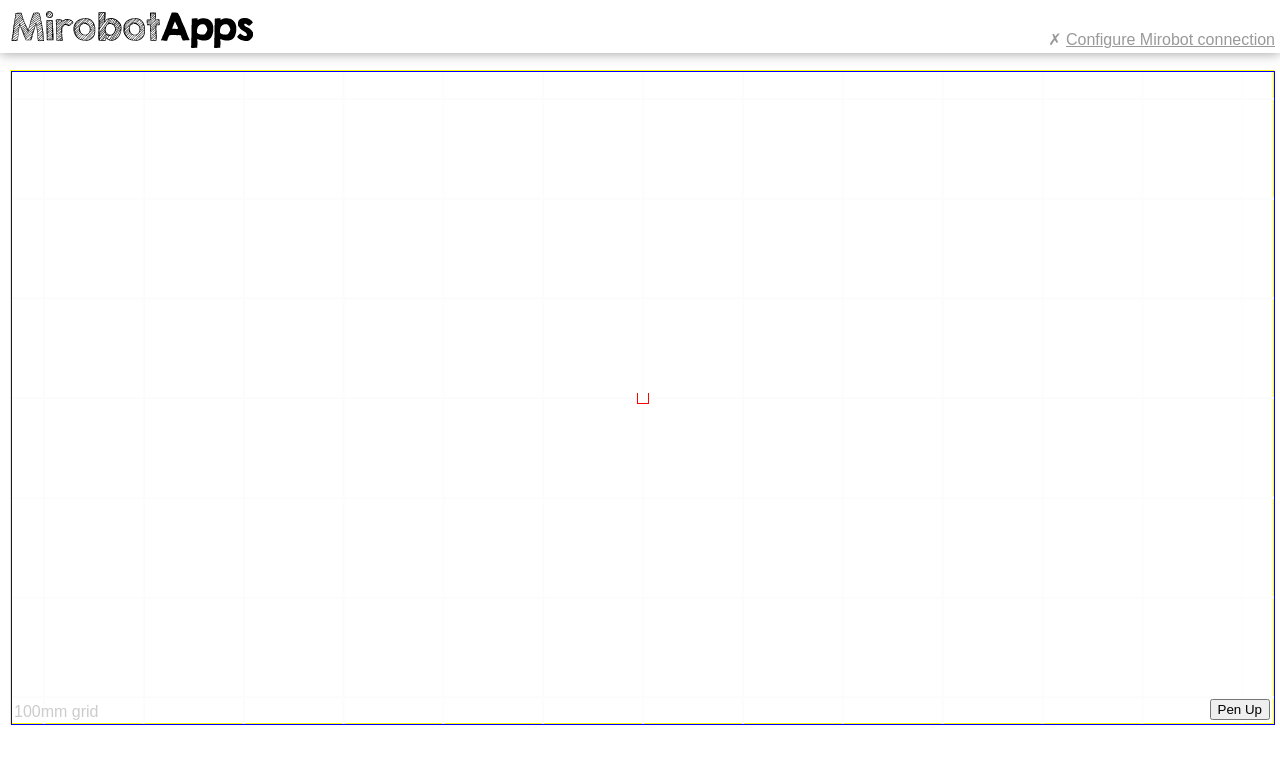
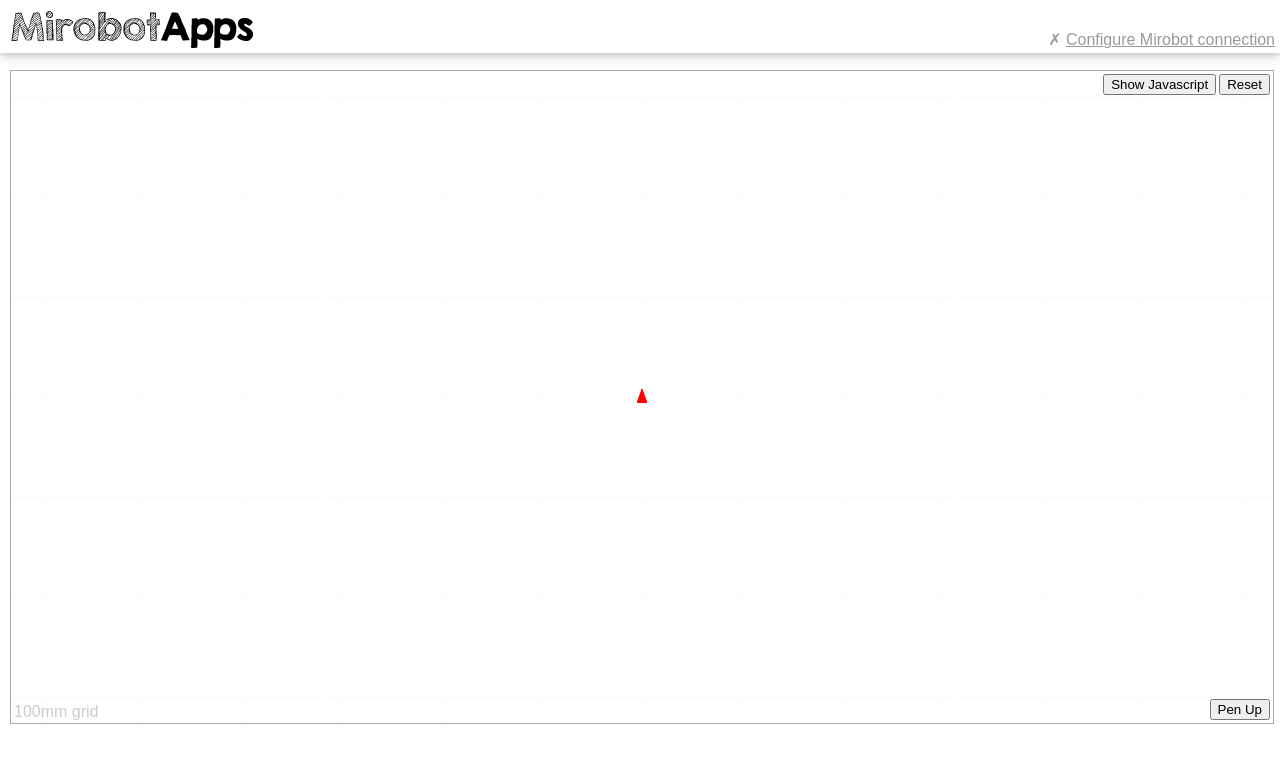
Before and after one commit to mirobot/apps.mirobot.io, a Jekyll site: the page built from _apps/point-click.html, in a window 1280 px wide and 900 px high. Shown: the top 764 px of the window. Built offline with Jekyll 4.4.1, drawn with Linux system fonts in a browser that asks for light colours; Markdown is read by kramdown in place of the engine named in the settings.

Commit message:
More improvements to the point and click app

```diff
--- a/_apps/point-click.html
+++ b/_apps/point-click.html
@@ -4,7 +4,7 @@
 layout: app
 stylesheets:
  - main.css
-description: Click to control Mirobot
+description: Click to control Mirobot and see the program it would use
 ---
 <div id="turtle"></div>
 <script type="text/javascript" src="/assets/apps/point-click/turtle.js"></script>
--- a/assets/apps/point-click/main.css
+++ b/assets/apps/point-click/main.css
@@ -3,21 +3,20 @@
   width:100%;
   height:650px;
   position:relative;
-  border:1px solid yellow;
-}
-#turtle canvas{
-  border: 1px solid blue;
+  border:1px solid #AAA;
 }
 
 #robot{
   display:block;
-  border-left:1px solid red;
-  border-right:1px solid red;
-  border-bottom:1px solid red;
-  width:10px;
-  height:10px;
   position:absolute;
-  background:rgba(255, 255, 255, 0.5);
+}
+
+#robot polygon{
+  fill:#F00;
+}
+
+#robot.penup polygon{
+  fill:#FFF;
 }
 
 #penControl{
@@ -26,9 +25,30 @@
   right:3px;
 }
 
+#controls{
+  position:absolute;
+  right:3px;
+  top:3px;
+}
+#controls button{
+  margin-left:3px;
+}
+
 #turtle span{
   position:absolute;
   bottom:3px;
   left:3px;
   color:#CCC;
 }
+
+#js{
+  position:absolute;
+  right:3px;
+  top:30px;
+  background:rgba(255,255,255,0.7);
+  border:1px solid #AAA;
+  width:160px;
+  height:500px;
+  padding:5px;
+  font-size:80%;
+}
--- a/assets/apps/point-click/turtle.js
+++ b/assets/apps/point-click/turtle.js
@@ -73,8 +73,8 @@
     if(turnangle != 0){
       if(turnangle > 180){ turnangle -= 360}
       if(turnangle < -180){ turnangle += 360}
-      var dir = turnangle < 0 ? 'left' : 'right';
-      this.pushScript(dir, Math.floor(turnangle));
+      var dir = turnangle < 0 ? 'right' : 'left';
+      this.pushScript(dir, Math.floor(Math.abs(turnangle)));
     }
     if(Math.floor(distance) != 0){
       this.pushScript('forward', Math.floor(distance));
@@ -85,16 +85,39 @@
     if(this.mirobot){
       this.mirobot[func](arg);
     }
+    this.js.value += 'mirobot.' + func + '(' + (arg ? arg : '') + ')\n';
   },
   penControlHandler: function(e){
     this.penDown = !this.penDown;
     if(this.penDown){
       this.pushScript('pendown');
+      this.robot.className = '';
       this.penControl.innerHTML = "Pen Up";
     }else{
       this.pushScript('penup');
+      this.robot.className = 'penup';
       this.penControl.innerHTML = "Pen Down";
     }
+    e.preventDefault();
+    e.cancelBubble = true;
+  },
+  jsControlHandler: function(e){
+    if(this.js.style.display === 'none'){
+      this.js.style.display = 'block';
+    }else{
+      this.js.style.display = 'none';
+    }
+    e.preventDefault();
+    e.cancelBubble = true;
+  },
+  resetControlHandler: function(e){
+    this.context.clearRect(0, 0, this.canvas.width, this.canvas.height);
+    this.drawGrid();
+    this.js.value = '';
+    this.robot.style["-webkit-transform"] = '';
+    this.robot.style['-moz-transform'] = '';
+    this.robot.style.left = this.canvas.getBoundingClientRect().width/2 - this.robot.getBoundingClientRect().width/2 + "px";
+    this.robot.style.top = this.canvas.getBoundingClientRect().height/2 - this.robot.getBoundingClientRect().height/2 + "px";
     e.preventDefault();
     e.cancelBubble = true;
   },
@@ -129,21 +152,40 @@
     this.canvas = document.createElement('canvas');
     this.context = this.canvas.getContext('2d');
     this.robot = document.createElement('div');
-    this.penControl = document.createElement('button');
+    this.robot.innerHTML = '<svg version="1.1" x="0px" y="0px" width="10px" height="14px" viewBox="0 0 10 14" xml:space="preserve"><polygon fill="#FFFFFF" stroke="#FF0000" stroke-miterlimit="10" points="0,14 5,0 10,14 "/></svg>';
     var label = document.createElement('span');
     label.innerHTML = "100mm grid";
+    this.penControl = document.createElement('button');
     this.penControl.id = "penControl";
     this.penControl.innerHTML = "Pen Up";
     this.penControl.addEventListener('click', function(e){ self.penControlHandler(e) });
+    var controls = document.createElement('div');
+    controls.id = 'controls';
+    this.jsControl = document.createElement('button');
+    this.jsControl.innerHTML = "Show Javascript";
+    this.jsControl.addEventListener('click', function(e){ self.jsControlHandler(e) });
+    this.resetControl = document.createElement('button');
+    this.resetControl.innerHTML = "Reset";
+    this.resetControl.addEventListener('click', function(e){ self.resetControlHandler(e) });
+    this.js = document.createElement('textarea');
+    this.js.id = 'js';
+    this.js.style.display = 'none';
+    this.js.readOnly = true;
+    this.js.addEventListener('click', function(e){ e.preventDefault(); e.cancelBubble = true; });
     this.robot.id = 'robot'
     this.canvas.style.width = "100%";
     this.canvas.style.height = "100%";
     // lock the size of the canvas because it's difficult to resize it
     this.el.style.width = this.el.getBoundingClientRect().width + 'px';
     this.el.style.height = this.el.getBoundingClientRect().height + 'px';
+    this.js.style.height = this.el.getBoundingClientRect().height - 80 + 'px'
     this.el.appendChild(this.robot);
     this.el.appendChild(this.canvas);
     this.el.appendChild(this.penControl);
+    controls.appendChild(this.jsControl);
+    controls.appendChild(this.resetControl);
+    this.el.appendChild(this.js);
+    this.el.appendChild(controls);
     this.el.appendChild(label);
 
     this.context.canvas.width = this.canvas.getBoundingClientRect().width;
--- a/assets/css/main.css
+++ b/assets/css/main.css
@@ -4,7 +4,6 @@
 html, body{
   background-color: #FFF;
   font-family: sans-serif;
-  height:100%;
 }
 
 #header{
```
Also changed, not shown: assets/apps/point-click/icon.jpg (added).
